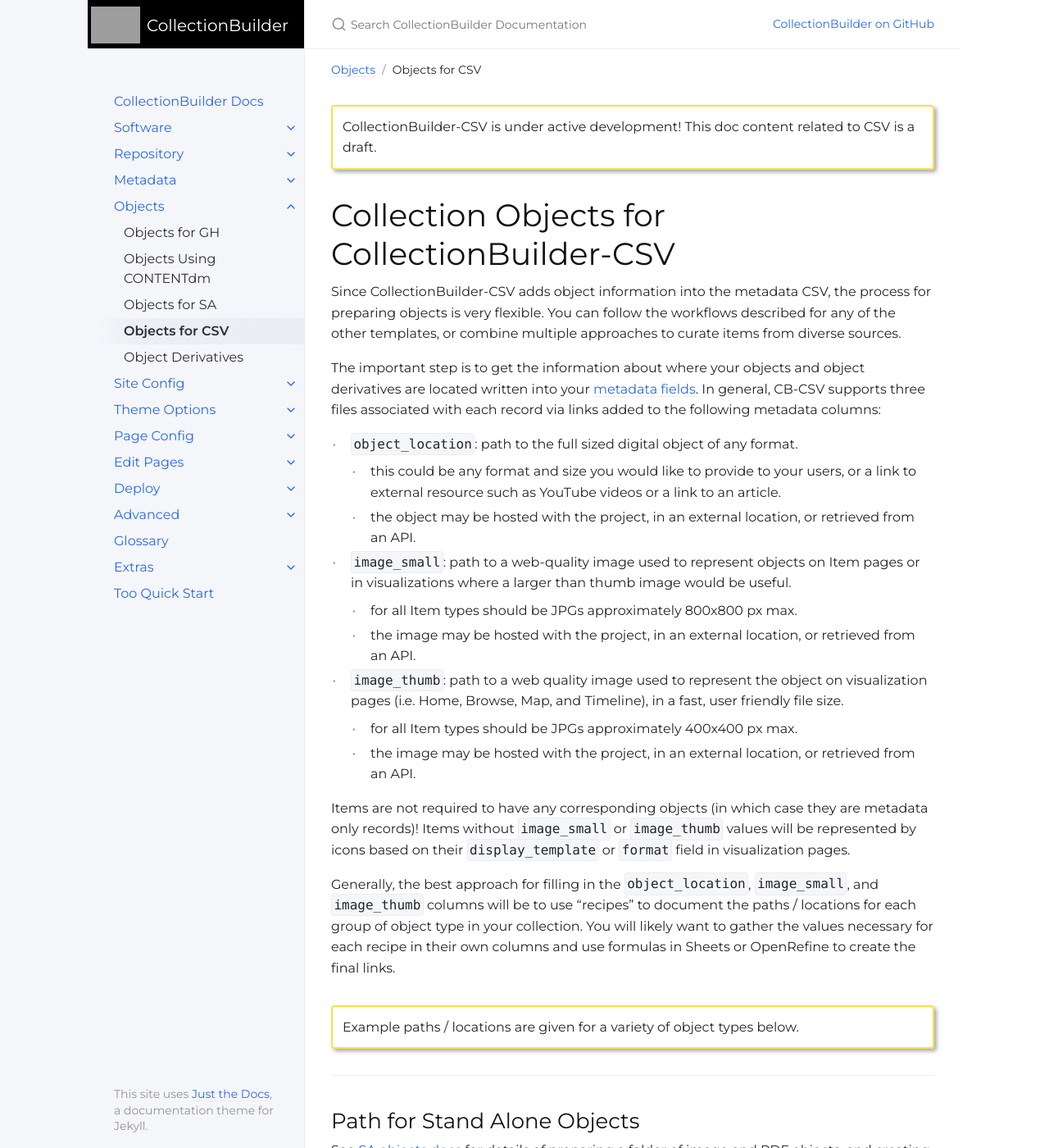
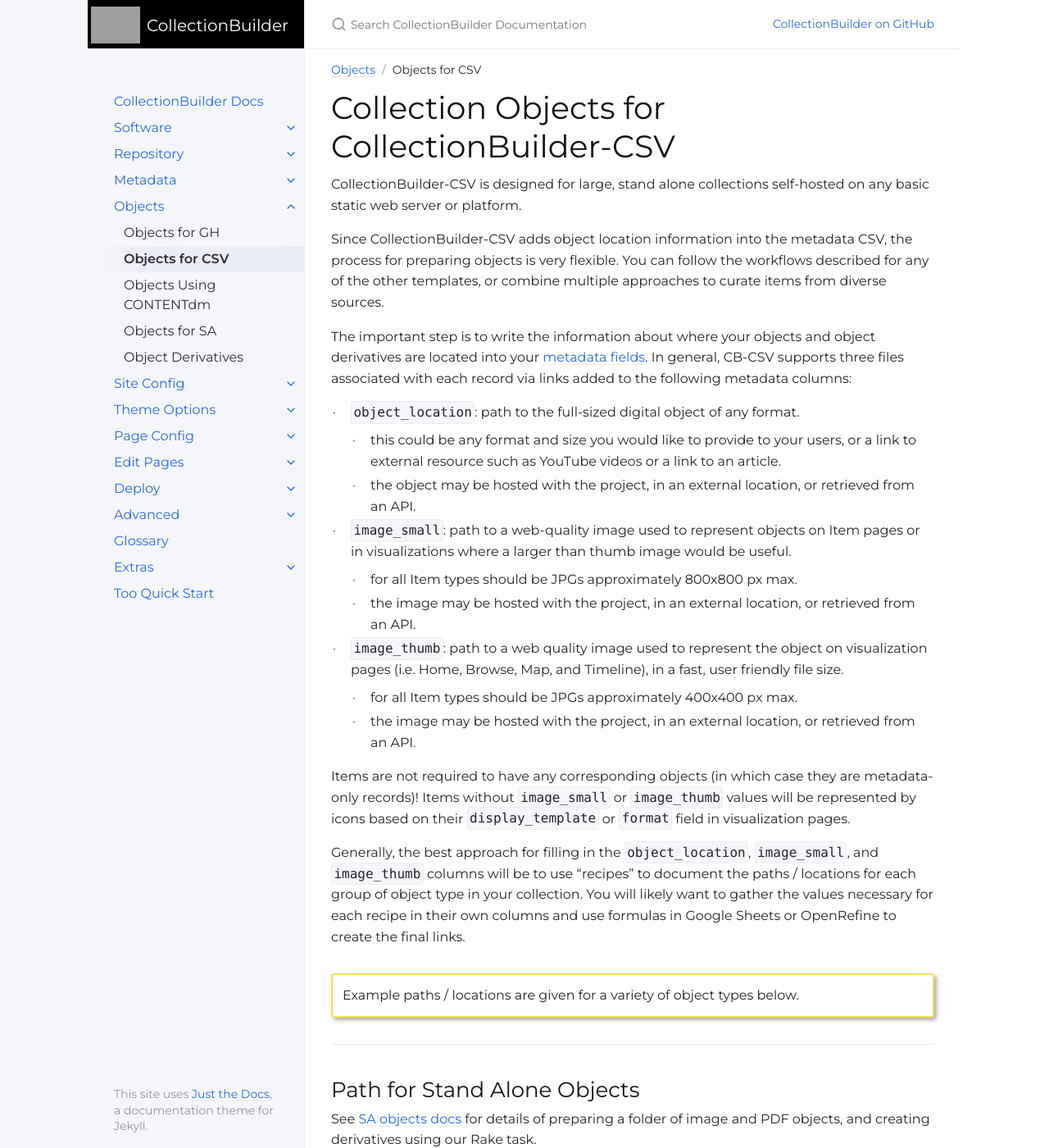
Before and after one commit to CollectionBuilder/cb-docs, a Jekyll site: the page built from docs/objects/csv-objects.md, in a window 1280 px wide and 1400 px high. Shown: the whole window at 82% size. Built offline with Jekyll 4.4.1, drawn with Linux system fonts in a browser that asks for light colours; comment, search, counter and statistics services are not loaded.

Commit message:
objects are messy

```diff
--- a/docs/objects/csv-objects.md
+++ b/docs/objects/csv-objects.md
@@ -1,22 +1,20 @@
 ---
 title: Objects for CSV
 parent: Objects
-nav_order: 4
+nav_order: 2
 ---
-
-{:.alert .alert-yellow }
-CollectionBuilder-CSV is under active development!
-This doc content related to CSV is a draft.
 
 # Collection Objects for CollectionBuilder-CSV
 
-Since CollectionBuilder-CSV adds object information into the metadata CSV, the process for preparing objects is very flexible.
+CollectionBuilder-CSV is designed for large, stand alone collections self-hosted on any basic static web server or platform.
+
+Since CollectionBuilder-CSV adds object location information into the metadata CSV, the process for preparing objects is very flexible.
 You can follow the workflows described for any of the other templates, or combine multiple approaches to curate items from diverse sources.
 
-The important step is to get the information about where your objects and object derivatives are located written into your [metadata fields]({{ '/docs/metadata/csv_metadata/' | relative_url }}).
+The important step is to write the information about where your objects and object derivatives are located into your [metadata fields]({{ '/docs/metadata/csv_metadata/' | relative_url }}).
 In general, CB-CSV supports three files associated with each record via links added to the following metadata columns:
 
-- `object_location`: path to the full sized digital object of any format.
+- `object_location`: path to the full-sized digital object of any format.
     - this could be any format and size you would like to provide to your users, or a link to external resource such as YouTube videos or a link to an article.
     - the object may be hosted with the project, in an external location, or retrieved from an API.
 - `image_small`: path to a web-quality image used to represent objects on Item pages or in visualizations where a larger than thumb image would be useful.
@@ -26,16 +24,16 @@ In general, CB-CSV supports three files associated with each record via links ad
     - for all Item types should be JPGs approximately 400x400 px max.
     - the image may be hosted with the project, in an external location, or retrieved from an API.
 
-Items are not required to have any corresponding objects (in which case they are metadata only records)!
+Items are not required to have any corresponding objects (in which case they are metadata-only records)!
 Items without `image_small` or `image_thumb` values will be represented by icons based on their `display_template` or `format` field in visualization pages.
 
 Generally, the best approach for filling in the `object_location`, `image_small`, and `image_thumb` columns will be to use "recipes" to document the paths / locations for each group of object type in your collection.
-You will likely want to gather the values necessary for each recipe in their own columns and use formulas in Sheets or OpenRefine to create the final links.
+You will likely want to gather the values necessary for each recipe in their own columns and use formulas in Google Sheets or OpenRefine to create the final links.
 
 {:.alert .alert-yellow}
 Example paths / locations are given for a variety of object types below.
 
-------------------
+-----
 
 ## Path for Stand Alone Objects
 
```
Also changed, not shown: docs/metadata/csv_metadata.md (+0 -4 lines), docs/objects/cdm-objects.md (+1 -1 lines), docs/objects/sa-objects.md (+4 -1 lines).
